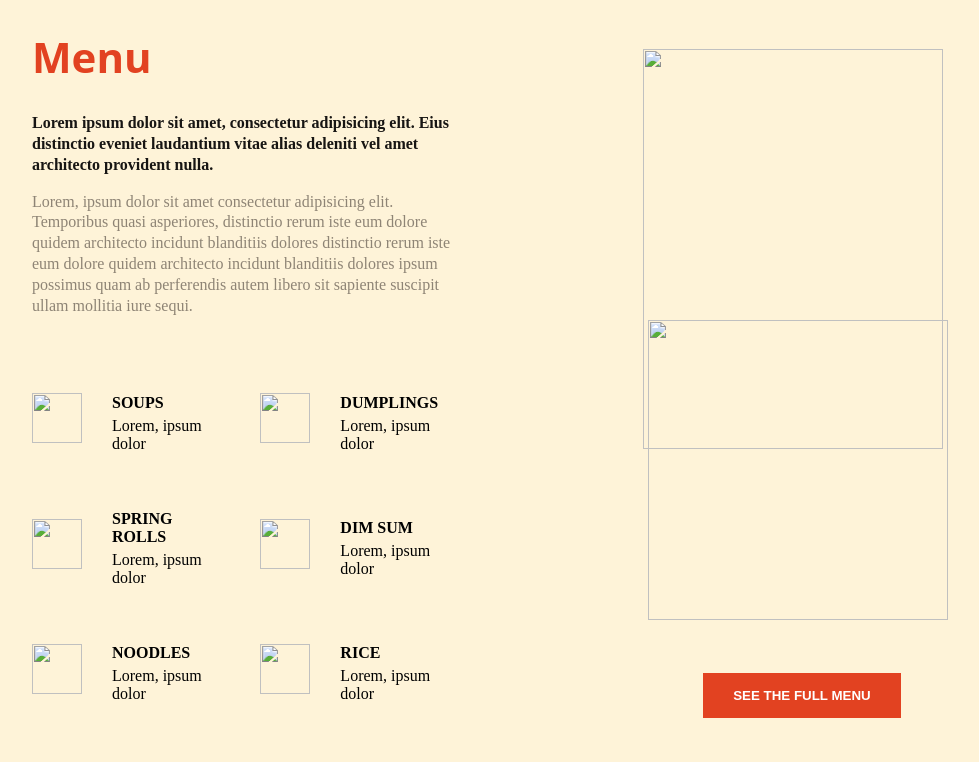
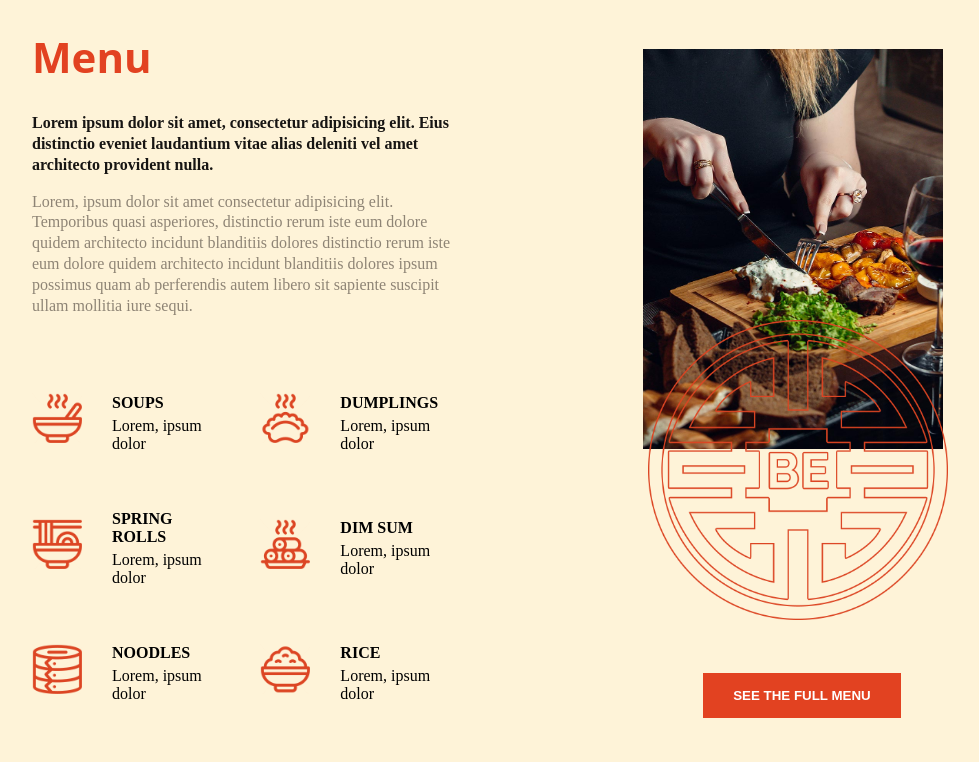
Before and after one commit to yogesh-akashi/menu, a plain HTML site: page index.html in a window 1280 px wide. Shown: the whole page, without its empty margins (76-1055 px from the left). Drawn offline with Linux system fonts and the light colour scheme; the site is published under a folder, as on GitHub Pages, so addresses that start at the root find nothing.

Commit message:
Update index.html

```diff
--- a/index.html
+++ b/index.html
@@ -118,7 +118,7 @@
           <div class="column">
             <div class="first">
               <div class="image">
-                <img src="/images/rest7-home-icon-1.png" alt="" />
+                <img src="./images/rest7-home-icon-1.png" alt="" />
               </div>
               <div class="items">
                 <h4>SOUPS</h4>
@@ -127,7 +127,7 @@
             </div>
             <div class="first">
               <div class="image">
-                <img src="/images/rest7-home-icon-2.png" alt="" />
+                <img src="./images/rest7-home-icon-2.png" alt="" />
               </div>
               <div class="items">
                 <h4>DUMPLINGS</h4>
@@ -138,7 +138,7 @@
           <div class="column">
             <div class="first">
               <div class="image">
-                <img src="/images/rest7-home-icon-3.png" alt="" />
+                <img src="./images/rest7-home-icon-3.png" alt="" />
               </div>
               <div class="items">
                 <h4>SPRING ROLLS</h4>
@@ -147,7 +147,7 @@
             </div>
             <div class="first">
               <div class="image">
-                <img src="/images/rest7-home-icon-4.png" alt="" />
+                <img src="./images/rest7-home-icon-4.png" alt="" />
               </div>
               <div class="items">
                 <h4>DIM SUM</h4>
@@ -158,7 +158,7 @@
           <div class="column">
             <div class="first">
               <div class="image">
-                <img src="/images/rest7-home-icon-5.png" alt="" />
+                <img src="./images/rest7-home-icon-5.png" alt="" />
               </div>
               <div class="items">
                 <h4>NOODLES</h4>
@@ -167,7 +167,7 @@
             </div>
             <div class="first">
               <div class="image">
-                <img src="/images/rest7-home-icon-6.png" alt="" />
+                <img src="./images/rest7-home-icon-6.png" alt="" />
               </div>
               <div class="items">
                 <h4>RICE</h4>
@@ -178,8 +178,8 @@
         </div>
       </div>
       <div class="images">
-        <img src="/images/rest7-home-meal.jpg" alt="" />
-        <img class="logo" src="/images/rest7-home-logo.png" alt="" />
+        <img src="./images/rest7-home-meal.jpg" alt="" />
+        <img class="logo" src="./images/rest7-home-logo.png" alt="" />
         <button>See the full menu</button>
       </div>
     </div>
```
